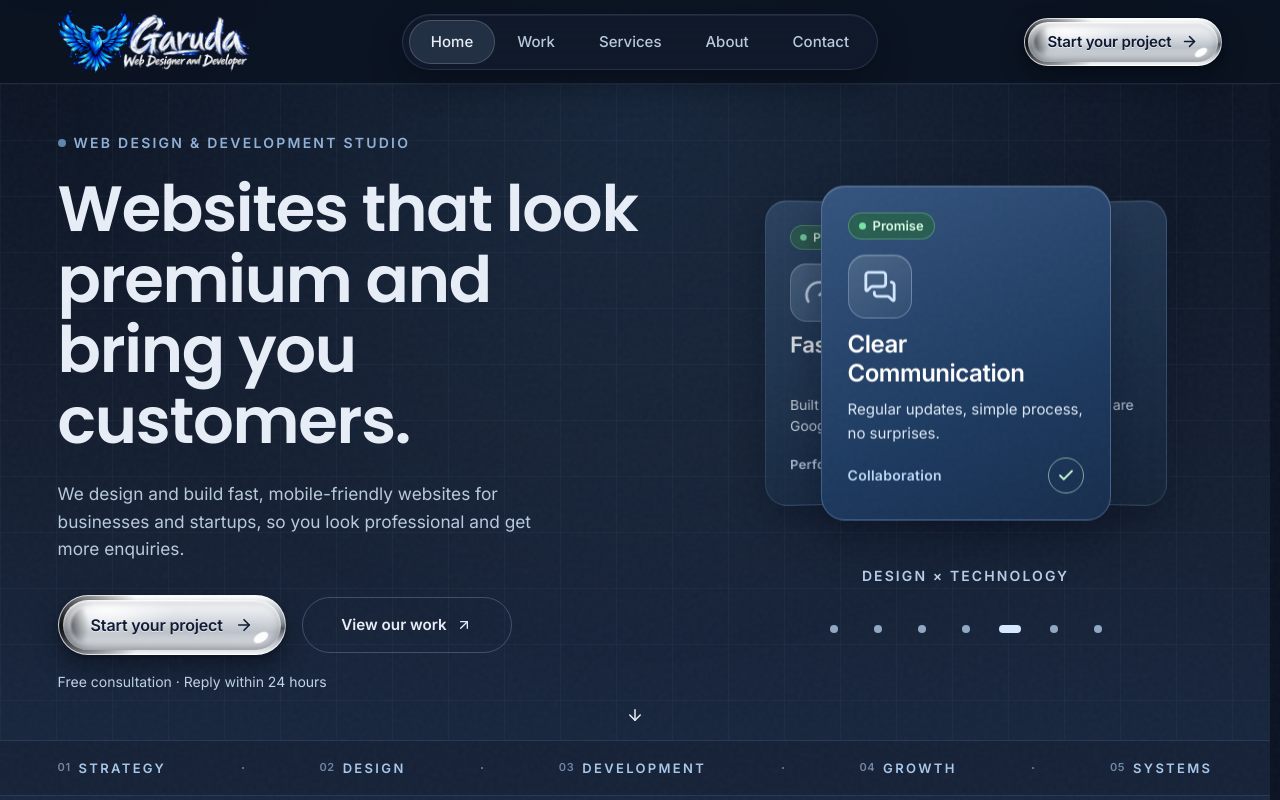
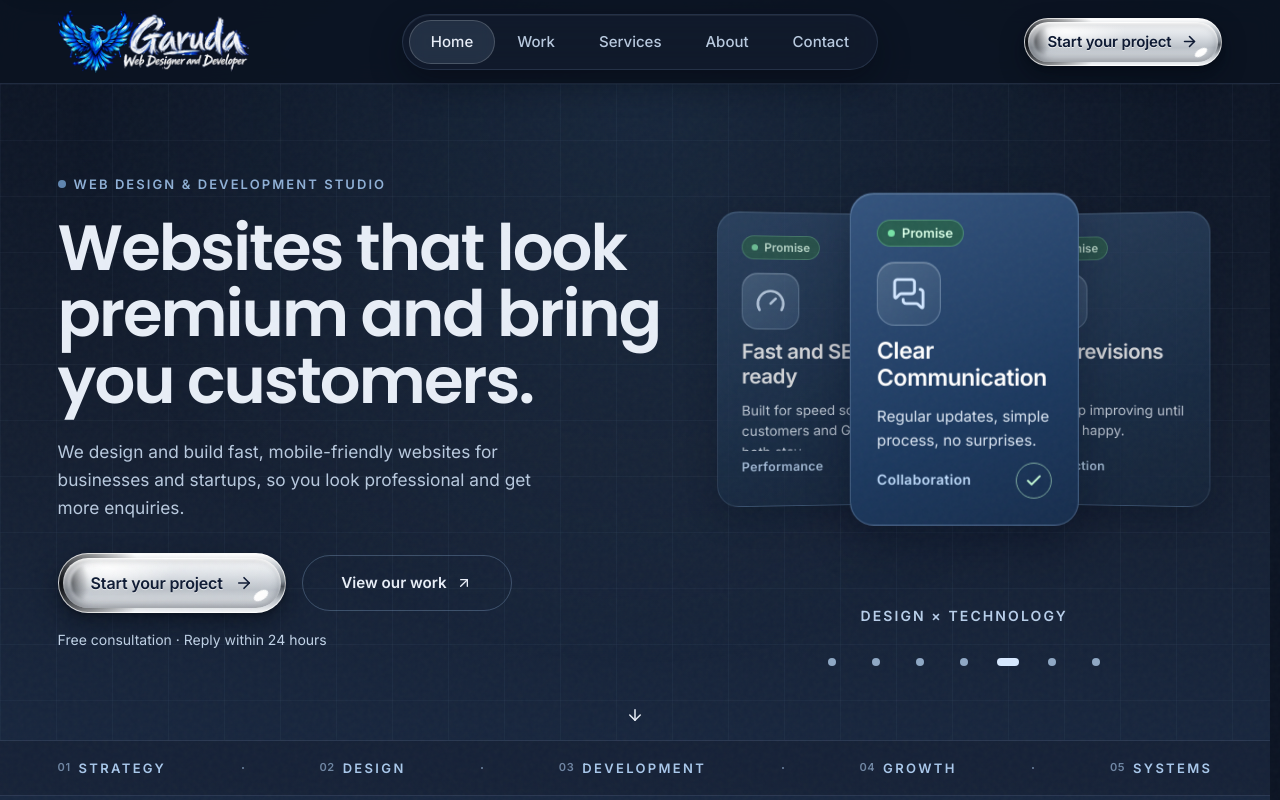
Before and after one commit to Bharat0264/MyWork, a Next.js app: page / in a window 1280 px wide. Shown: the top 800 px of the page. Built offline with nearby package versions, Linux system fonts and the light colour scheme.

Commit message:
Resize home hero for first-screen layout

```diff
--- a/app/globals.css
+++ b/app/globals.css
@@ -315,19 +315,19 @@ h1, h2, h3, h4, h5, h6 {
 .hero-heading {
   max-width: 15ch;
   font-family: var(--font-display);
-  font-size: clamp(2.5rem, 5vw, 4.5rem);
-  letter-spacing: -0.02em;
-  line-height: 1.1;
+  font-size: clamp(2.8rem, 5vw, 5.6rem);
+  letter-spacing: -0.03em;
+  line-height: 1.04;
   font-weight: 600;
 }
 
 /* Home hero: first-screen layout and a fully contained, proportional card deck. */
 .home-main { padding-top: var(--nav-h); padding-bottom: 0; }
 .home-hero { min-height: calc(100svh - var(--nav-h) - var(--marquee-h)); box-sizing: border-box; }
-.home-hero__container { display: flex; min-height: inherit; flex-direction: column; justify-content: center; padding-block: clamp(24px, 2.2vw, 32px); }
-.home-hero__grid { display: grid; width: 100%; min-width: 0; grid-template-columns: minmax(0, 1.1fr) minmax(0, .9fr); align-items: center; column-gap: clamp(48px, 4.5vw, 88px); }
+.home-hero__container { display: flex; min-height: inherit; flex-direction: column; justify-content: center; padding-block: clamp(24px, 1.5vw, 28px); }
+.home-hero__grid { display: grid; width: 100%; min-width: 0; grid-template-columns: minmax(0, 1.1fr) minmax(0, .9fr); align-items: center; column-gap: clamp(32px, 4vw, 80px); }
 .home-hero__content { min-width: 0; }
-.home-hero__content .eyebrow { margin-bottom: 20px; font-size: 14px; }
+.home-hero__content .eyebrow { margin-bottom: 20px; font-size: 13px; }
 .home-hero__description { max-width: 46ch; margin-top: 24px; font-size: clamp(1.05rem, 1.35vw, 1.45rem); line-height: 1.6; }
 .home-hero__actions { gap: 16px; margin-top: 32px; }
 .home-hero__primary, .home-hero__secondary { min-height: 56px; }
@@ -353,12 +353,13 @@ h1, h2, h3, h4, h5, h6 {
   background: transparent;
 }
 .commitment-stage {
-  --side-offset: calc(54.6px * var(--deck-scale));
+  --side-offset: 29cqw;
   position: relative;
   isolation: isolate;
-  width: calc(400px * var(--deck-scale));
-  height: calc(288px * var(--deck-scale));
-  max-width: 100%;
+  container-type: inline-size;
+  width: 100%;
+  max-width: 640px;
+  aspect-ratio: 5 / 4.4;
   margin-inline: auto;
   perspective: 1000px;
 }
@@ -369,8 +370,8 @@ h1, h2, h3, h4, h5, h6 {
   z-index: 0;
   display: flex;
   box-sizing: border-box;
-  width: calc(232px * var(--deck-scale));
-  height: calc(268px * var(--deck-scale));
+  width: 46cqw;
+  height: 67cqw;
   flex-direction: column;
   align-items: flex-start;
   padding: calc(20.8px * var(--deck-scale));
@@ -390,15 +391,15 @@ h1, h2, h3, h4, h5, h6 {
 }
 .commitment-card[data-position="-1"] {
   z-index: 1;
-  opacity: 0.85;
+  opacity: 0.8;
   pointer-events: auto;
-  transform: translate(calc(-50% - var(--side-offset)), -50%) rotateY(7deg) scale(0.9);
+  transform: translate(calc(-50% - var(--side-offset)), -50%) rotateY(7deg) scale(0.88);
 }
 .commitment-card[data-position="1"] {
   z-index: 1;
-  opacity: 0.85;
+  opacity: 0.8;
   pointer-events: auto;
-  transform: translate(calc(-50% + var(--side-offset)), -50%) rotateY(-7deg) scale(0.9);
+  transform: translate(calc(-50% + var(--side-offset)), -50%) rotateY(-7deg) scale(0.88);
 }
 .commitment-card[data-active="true"] {
   z-index: 2;
@@ -461,7 +462,7 @@ h1, h2, h3, h4, h5, h6 {
   overflow: hidden;
   -webkit-box-orient: vertical;
   -webkit-line-clamp: 2;
-  font-size: calc(19.2px * var(--deck-scale));
+  font-size: clamp(1.35rem, 1.8vw, 1.9rem);
   font-weight: 600;
   line-height: 1.2;
   letter-spacing: -0.02em;
@@ -474,7 +475,7 @@ h1, h2, h3, h4, h5, h6 {
   -webkit-box-orient: vertical;
   -webkit-line-clamp: 3;
   color: #DFEAF7;
-  font-size: calc(12px * var(--deck-scale));
+  font-size: clamp(0.95rem, 1.1vw, 1.1rem);
   line-height: 1.55;
 }
 .commitment-card-bottom {
@@ -511,7 +512,7 @@ h1, h2, h3, h4, h5, h6 {
   display: block;
   width: max-content;
   max-width: 100%;
-  margin: 32px auto 0;
+  margin: 28px auto 0;
   color: #B8CFEA;
   font-size: 14px;
   font-weight: 600;
@@ -523,7 +524,7 @@ h1, h2, h3, h4, h5, h6 {
   display: flex;
   justify-content: center;
   gap: 0;
-  margin-top: 20px;
+  margin-top: 12px;
 }
 .commitment-dots button {
   display: grid;
@@ -570,6 +571,9 @@ h1, h2, h3, h4, h5, h6 {
   .home-hero__primary, .home-hero__secondary { min-height: 48px; width: 100%; }
   .home-hero__primary .btn-chrome__face { height: 42px; }
   .commitment-slider { --deck-scale: 0.95; }
+  .commitment-card[data-active="true"] { transform: translate(-50%, -50%) scale(.85); }
+  .commitment-card[data-position="-1"] { transform: translate(calc(-50% - var(--side-offset)), -50%) rotateY(7deg) scale(.748); }
+  .commitment-card[data-position="1"] { transform: translate(calc(-50% + var(--side-offset)), -50%) rotateY(-7deg) scale(.748); }
   .commitment-frame-label { margin-top: 24px; font-size: 14px; letter-spacing: 0.08em; }
   .commitment-dots { margin-top: 14px; }
 }
```
